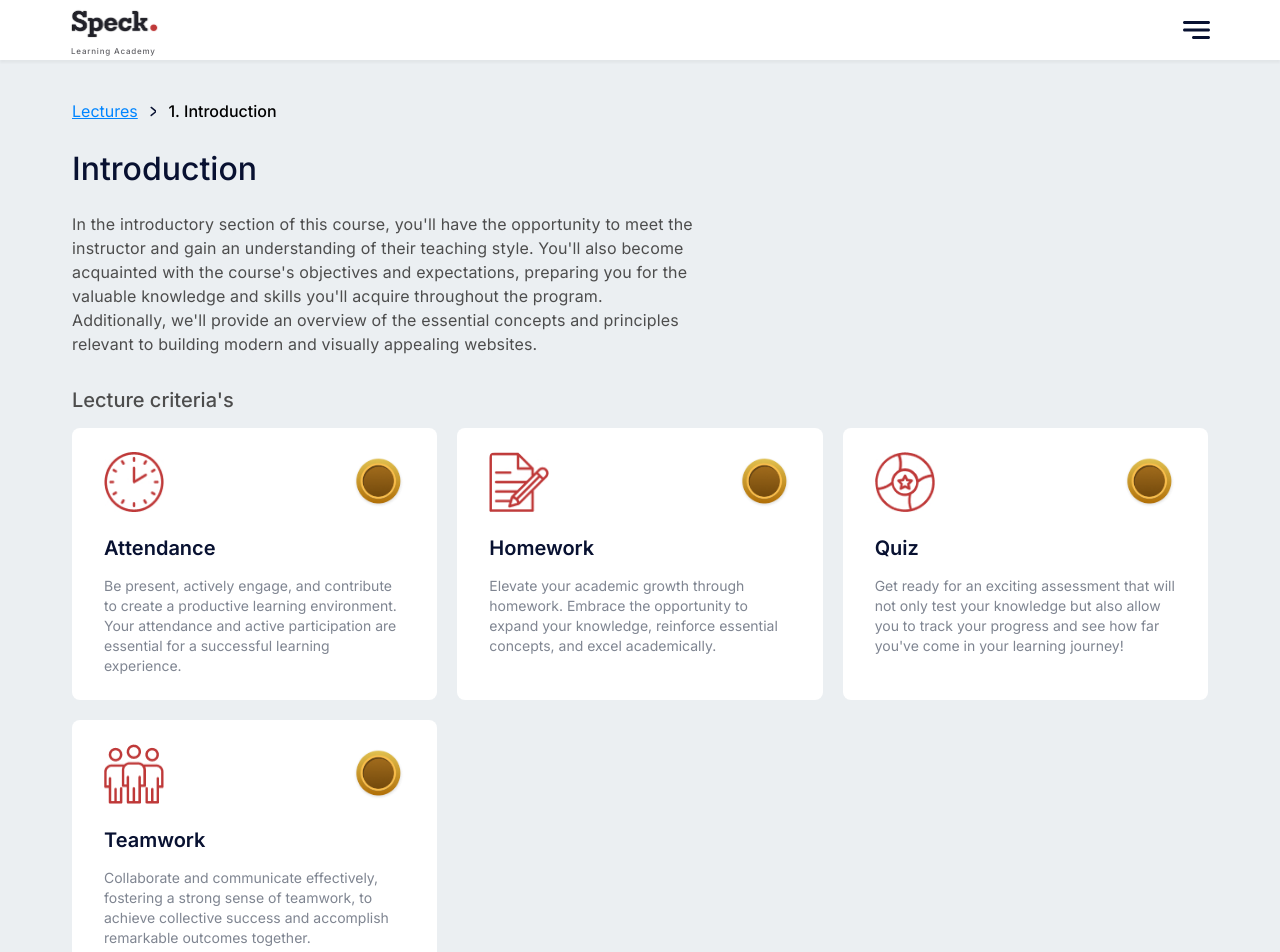
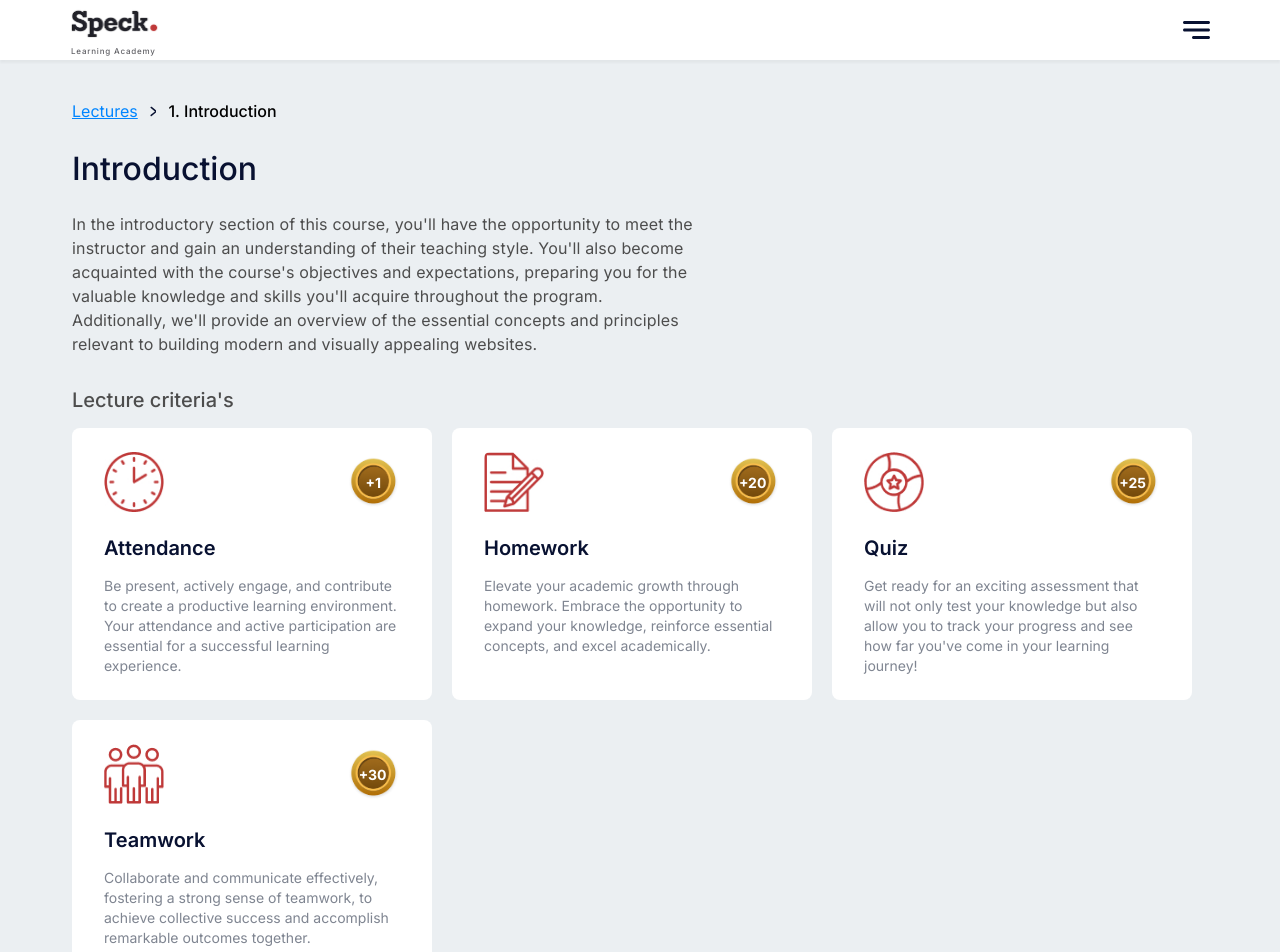
Before and after one commit to Tin21/Speck-Teamwork, a React (Vite) app: page /lectures/1 in a window 1280 px wide. Shown: the top 952 px of the page. Built offline with nearby package versions, Linux system fonts and the light colour scheme.

Commit message:
fixed lecture and lecturedetails page

```diff
--- a/src/pages/LectureDetails/LectureDetails.jsx
+++ b/src/pages/LectureDetails/LectureDetails.jsx
@@ -1,7 +1,7 @@
 import { useState, useEffect, useContext } from 'react';
 
 import Section from '../../components/Section/Section';
-import { Grid } from '../../utils/styles/generalStyles';
+import { Grid, GridWrapper } from '../../utils/styles/generalStyles';
 import cardsDetailData from '../../utils/mock/lectureDetails';
 import SingleLectureDetails from '../../components/SingleLectureDetails/SingleLectureDetails';
 import singleLectureMock from '../../utils/mock/singleLecture';
@@ -17,8 +17,6 @@ import {
 } from '../../components/SingleLectureDetails/SingleLectureDetailsStyle';
 import { LecturesContext } from '../../context/LecturesContext';
 import { ReactComponent as ArrowImg } from '../../assets/images/right-arrow.svg';
-import { HeaderText } from '../../components/Layout/LayoutStyle';
-import { breakpoints } from '../../utils/styles/theme';
 
 const LectureDetails = () => {
   const { id } = useParams();
@@ -59,6 +57,7 @@ const LectureDetails = () => {
 
         <LectureCriteriaText>Lecture criteria's</LectureCriteriaText>
 
+        <GridWrapper>
           {detail && (
             <Grid isAwards>
               {detail.map((detail) => (
@@ -68,11 +67,13 @@ const LectureDetails = () => {
                   subtitle={detail.subtitle}
                   imageAward={detail.imageAward}
                   logoImg={detail.logoImage}
+                  awardPoint={lecture?.awardPoint[detail.title]}
                   id={detail.id}
                 />
               ))}
             </Grid>
           )}
+        </GridWrapper>
       </Section>
     </>
   );
--- a/src/pages/Lectures/Lectures.jsx
+++ b/src/pages/Lectures/Lectures.jsx
@@ -2,7 +2,7 @@ import { useEffect, useState, useContext } from 'react';
 import Section from '../../components/Section/Section';
 import SingleLecture from '../../components/SingleLecture/SingleLecture';
 import singleLectureMock from '../../utils/mock/singleLecture';
-import { Grid } from '../../utils/styles/generalStyles';
+import { Grid, GridWrapper } from '../../utils/styles/generalStyles';
 import { LecturesContext } from '../../context/LecturesContext';
 
 const Lectures = () => {
@@ -22,6 +22,7 @@ const Lectures = () => {
   return (
     <>
       <Section isFlexDisplay={false} title={'Your lectures'}>
+        <GridWrapper>
           {lectures && (
             <Grid>
               {lectures.map((lecture) => (
@@ -34,6 +35,7 @@ const Lectures = () => {
               ))}
             </Grid>
           )}
+        </GridWrapper>
       </Section>
     </>
   );
--- a/src/utils/styles/generalStyles.js
+++ b/src/utils/styles/generalStyles.js
@@ -88,19 +88,24 @@ export const InputField = styled(FieldFormik)`
   margin-top: 8px;
   font-size: 16px;
   color: ${colors.textPrimaryGrey};
+
   &::placeholder {
     color: ${colors.textSecondaryGrey};
     font-weight: 400;
   }
+
   border: ${({ error }) =>
     error
       ? `2px solid ${colors.redPrimary}`
       : `1px solid ${colors.avatarBorder}`};
+
   @media screen and (${breakpoints.desktop}) {
   }
+
   @media screen and (${breakpoints.tablet}) {
     padding: 16px 24px;
   }
+
   @media screen and (${breakpoints.desktop}) {
     padding: 16px 24px;
   }
```
Lines whose indentation alone changed are shown as unchanged.
